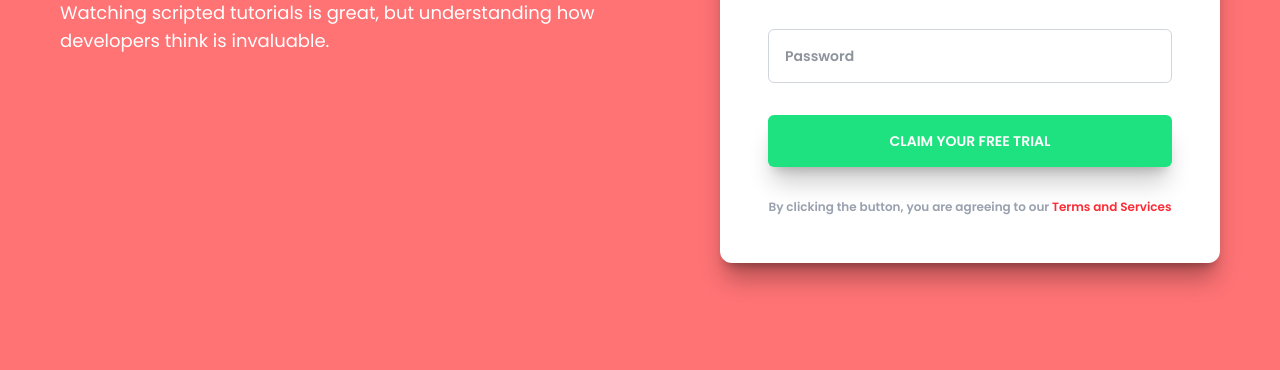
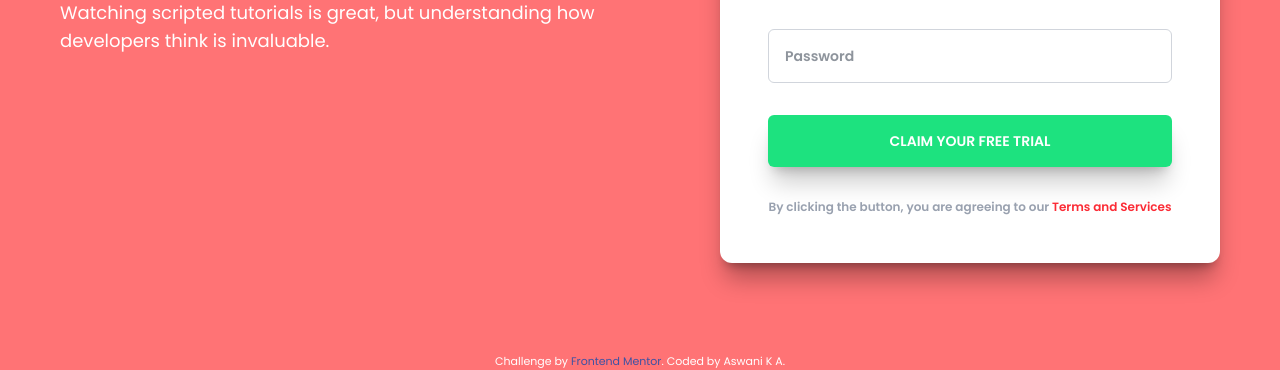
Before and after one commit to aswani-ka/Intro-Component-With-SignUp-Form, a website: page index.html in a window 1280 px wide. Shown: the part 447-817 px from the top of the page. Drawn offline with Linux system fonts and the light colour scheme.

Commit message:
add footer to the file

```diff
--- a/index.html
+++ b/index.html
@@ -56,6 +56,10 @@
           </form>
         </div>
       </div>
+        <footer class="attribution text-white">
+          Challenge by <a href="https://www.frontendmentor.io?ref=challenge">Frontend Mentor</a>.
+          Coded by Aswani K A.
+        </footer>
     </div>
     <script src="script.js"></script>
   </body>
--- a/src/input.css
+++ b/src/input.css
@@ -4,3 +4,12 @@
  @theme {
     --font-poppins: 'Poppins', sans-serif;
  }
+
+ .attribution {
+    font-size: 11px;
+    text-align: center;
+}
+
+.attribution a {
+    color: hsl(228, 45%, 44%);
+}
```
Also changed, not shown: src/output.css.
